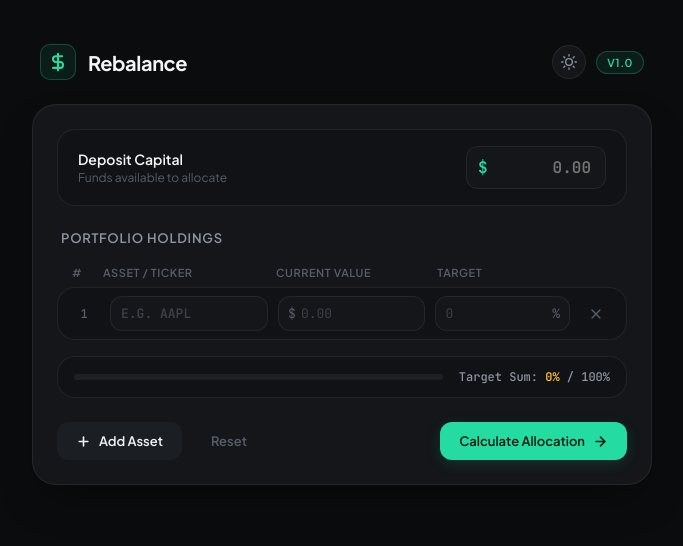
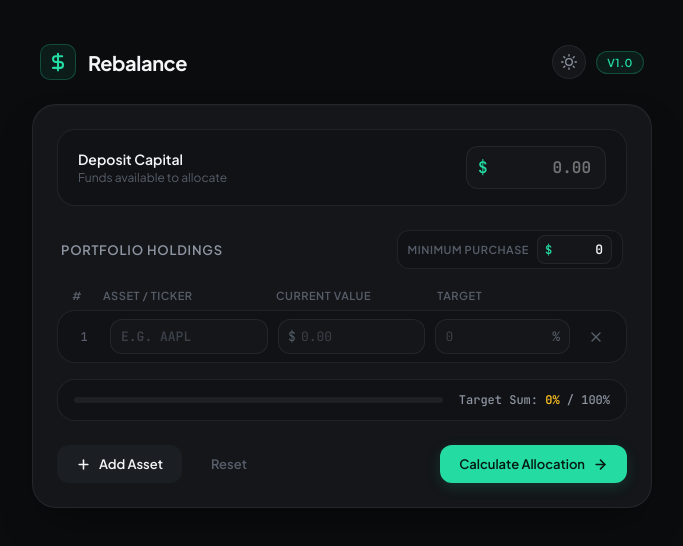
Before and after one commit to Tulloch1/Rebalance, a plain HTML site: page index.html in a window 1280 px wide. Both pictures are taken after a click on the button "Reset". Shown: the whole page, without its empty margins (298-981 px from the left). Drawn offline with Linux system fonts and the light colour scheme.

Commit message:
working implemented Minimum Purchase feature

```diff
--- a/index.html
+++ b/index.html
@@ -293,6 +293,8 @@
             justify-content: space-between;
             margin-bottom: 12px;
             padding: 0 4px;
+            flex-wrap: wrap;
+            gap: 10px;
         }
 
         .section-title {
@@ -301,6 +303,69 @@
             text-transform: uppercase;
             letter-spacing: 0.06em;
             color: var(--text-secondary);
+        }
+
+        /* Minimum Purchase Input Box (Right-anchored) */
+        .min-buy-well {
+            display: flex;
+            align-items: center;
+            gap: 8px;
+            background: var(--surface-input);
+            border: 1px solid var(--border-subtle);
+            border-radius: var(--radius-input);
+            padding: 4px 10px;
+            transition: all 0.2s ease;
+        }
+
+        .min-buy-well:focus-within {
+            border-color: var(--accent);
+            box-shadow: 0 0 0 2px var(--accent-glow);
+        }
+
+        .min-buy-well label {
+            font-size: 11px;
+            font-weight: 600;
+            text-transform: uppercase;
+            letter-spacing: 0.05em;
+            color: var(--text-muted);
+            cursor: pointer;
+            white-space: nowrap;
+        }
+
+        .min-buy-input-wrapper {
+            position: relative;
+            display: flex;
+            align-items: center;
+        }
+
+        .min-buy-currency {
+            position: absolute;
+            left: 8px;
+            color: var(--accent);
+            font-family: var(--font-mono);
+            font-size: 12px;
+            font-weight: 600;
+            pointer-events: none;
+        }
+
+        .min-buy-input {
+            width: 75px;
+            background: var(--surface-card);
+            border: 1px solid var(--border-subtle);
+            border-radius: 8px;
+            padding: 5px 8px 5px 20px;
+            color: var(--text-primary);
+            font-family: var(--font-mono);
+            font-size: 13px;
+            font-weight: 600;
+            text-align: right;
+            outline: none;
+            transition: all 0.15s ease;
+        }
+
+        .min-buy-input:focus {
+            background: var(--surface-elevated);
+            border-color: var(--accent);
         }
 
         .table-headers {
@@ -945,6 +1010,14 @@
             <!-- Holdings Section -->
             <div class="section-header">
                 <span class="section-title">Portfolio Holdings</span>
+                <!-- Right-anchored Minimum Purchase Input -->
+                <div class="min-buy-well">
+                    <label for="minBuy">Minimum Purchase</label>
+                    <div class="min-buy-input-wrapper">
+                        <span class="min-buy-currency">$</span>
+                        <input type="number" step="any" min="0" class="min-buy-input" id="minBuy" placeholder="0" value="0" oninput="saveFormData()">
+                    </div>
+                </div>
             </div>
 
             <div class="table-headers">
@@ -1019,7 +1092,7 @@
 
             <!-- Purchase Threshold Warning (Low Deposit) -->
             <div id="thresholdWarning" class="threshold-warning">
-                <strong>Purchase Threshold Notice:</strong> All potential allocations were below the minimum purchase threshold ($10.00). Entire deposit allocated to the most underweight holding.
+                <!-- Dynamically populated with minBuy amount -->
             </div>
 
             <!-- Dynamic Allocation List with Comparative Progress Bars -->
@@ -1198,8 +1271,10 @@
 
         function saveFormData() {
             const deposit = document.getElementById("deposit").value;
+            const minBuy = document.getElementById("minBuy").value;
             const payload = {
                 deposit: deposit,
+                minBuy: minBuy,
                 holdings: holdingsData
             };
             localStorage.setItem("rebalancer_state", JSON.stringify(payload));
@@ -1211,6 +1286,7 @@
                 try {
                     const data = JSON.parse(saved);
                     document.getElementById("deposit").value = data.deposit || "";
+                    document.getElementById("minBuy").value = (data.minBuy !== undefined && data.minBuy !== "") ? data.minBuy : "0";
                     if (Array.isArray(data.holdings) && data.holdings.length > 0) {
                         holdingsData = data.holdings;
                     } else {
@@ -1233,6 +1309,7 @@
 
         function resetPage() {
             document.getElementById("deposit").value = "";
+            document.getElementById("minBuy").value = "0";
             document.getElementById("resultsSection").style.display = "none";
             document.getElementById("errorMessage").style.display = "none";
             localStorage.removeItem("rebalancer_state");
@@ -1274,7 +1351,7 @@
             });
         }
 
-        // --- Core Algorithm (Ported directly from dynaReb.c) ---
+        // --- Core Algorithm (Ported directly from dynaReb.c with dynamic minBuy) ---
         function calculateRebalance() {
             clearError();
 
@@ -1284,6 +1361,12 @@
             if (depositInput === "" || isNaN(added) || added < 0) {
                 showError("Please enter a valid deposit amount.");
                 return;
+            }
+
+            const minBuyInput = document.getElementById("minBuy").value.trim();
+            let minBuy = parseFloat(minBuyInput);
+            if (minBuyInput === "" || isNaN(minBuy) || minBuy < 0) {
+                minBuy = 0;
             }
 
             let validHoldings = [];
@@ -1314,7 +1397,7 @@
                 return;
             }
 
-            const res = runDynaRebAlgorithm(added, validHoldings);
+            const res = runDynaRebAlgorithm(added, validHoldings, minBuy);
 
             // Populate Graphical Dashboard
             document.getElementById("statInitial").innerText = `$${res.curr_folio_value.toLocaleString('en-US', { minimumFractionDigits: 2, maximumFractionDigits: 2 })}`;
@@ -1324,12 +1407,13 @@
             // Threshold warning
             const warnEl = document.getElementById("thresholdWarning");
             if (res.isThresholdWarning) {
+                warnEl.innerHTML = `<strong>Purchase Threshold Notice:</strong> All potential allocations were below your minimum purchase threshold ($${res.minBuy.toFixed(2)}). Entire deposit allocated to the most underweight holding.`;
                 warnEl.style.display = "block";
             } else {
                 warnEl.style.display = "none";
             }
 
-            // Allocation Cards with Comparative Progress Bars (Kept intact)
+            // Allocation Cards with Comparative Progress Bars
             const allocList = document.getElementById("allocationList");
             allocList.innerHTML = "";
             res.assets.forEach(a => {
@@ -1394,8 +1478,8 @@
             document.getElementById("resultsSection").scrollIntoView({ behavior: 'smooth', block: 'start' });
         }
 
-        function runDynaRebAlgorithm(added, holdings) {
-            const MIN_BUY = 10;
+        function runDynaRebAlgorithm(added, holdings, minBuy = 0) {
+            const MIN_BUY = typeof minBuy === 'number' && !isNaN(minBuy) ? minBuy : 0;
             const LENIENCY = 15;
             const NEWLINE = "                                   |\n";
 
@@ -1466,10 +1550,12 @@
                 for (let a of assets) {
                     let pot_cut;
                     if (folio_gap > 0) {
+                        if (a.dollars_to_targ <= 0) {
+                            a.cut = 0;
+                            continue;
+                        }
                         pot_cut = (a.dollars_to_targ / folio_gap) * addedBudget;
-                        if (a.dollars_to_targ < 0) {
-                            a.cut = 0;
-                        } else if (pot_cut >= MIN_BUY) {
+                        if (pot_cut >= MIN_BUY) {
                             if (pot_cut > a.dollars_to_targ) {
                                 pot_cut = a.dollars_to_targ;
                             }
@@ -1495,6 +1581,9 @@
                 for (let a of assets) {
                     let pot_cut;
                     if (folio_gap > 0) {
+                        if (a.dollars_to_targ <= 0) {
+                            continue;
+                        }
                         pot_cut = (a.dollars_to_targ / folio_gap) * budget;
                         if ((pot_cut >= 0 && a.cut > 0) || pot_cut >= MIN_BUY) {
                             if (pot_cut > a.dollars_to_targ) {
@@ -1515,7 +1604,19 @@
 
                 let underweight = most_underweight();
                 if (moneyLeft > 0.005) {
-                    underweight.cut += moneyLeft;
+                    //underweight.cut += moneyLeft;
+                    const activeAssets = assets.filter(a => a.cut > 0);
+                    if (activeAssets.length > 0) {
+                        let best = activeAssets[0];
+                        for (let a of activeAssets) {
+                            if (a.dollars_to_targ > best.dollars_to_targ) {
+                                best = a;
+                            }
+                        }
+                        best.cut += moneyLeft;
+                    } else {
+                        underweight.cut += moneyLeft;
+                    }
                 }
             }
 
@@ -1537,7 +1638,7 @@
 
             let underweight = most_underweight();
             let overweight = most_overweight();
-            let isThresholdWarning = (Math.abs(underweight.cut - added) < 0.0001 && assets.length > 0 && added < MIN_BUY);
+            let isThresholdWarning = (MIN_BUY > 0 && Math.abs(underweight.cut - added) < 0.0001 && assets.length > 0 && added < MIN_BUY);
 
             let out = "";
             out += "___________________________________\n";
@@ -1583,6 +1684,7 @@
                 curr_folio_value,
                 new_folio_value,
                 added,
+                minBuy: MIN_BUY,
                 underweight,
                 overweight,
                 next_deposit,
```
